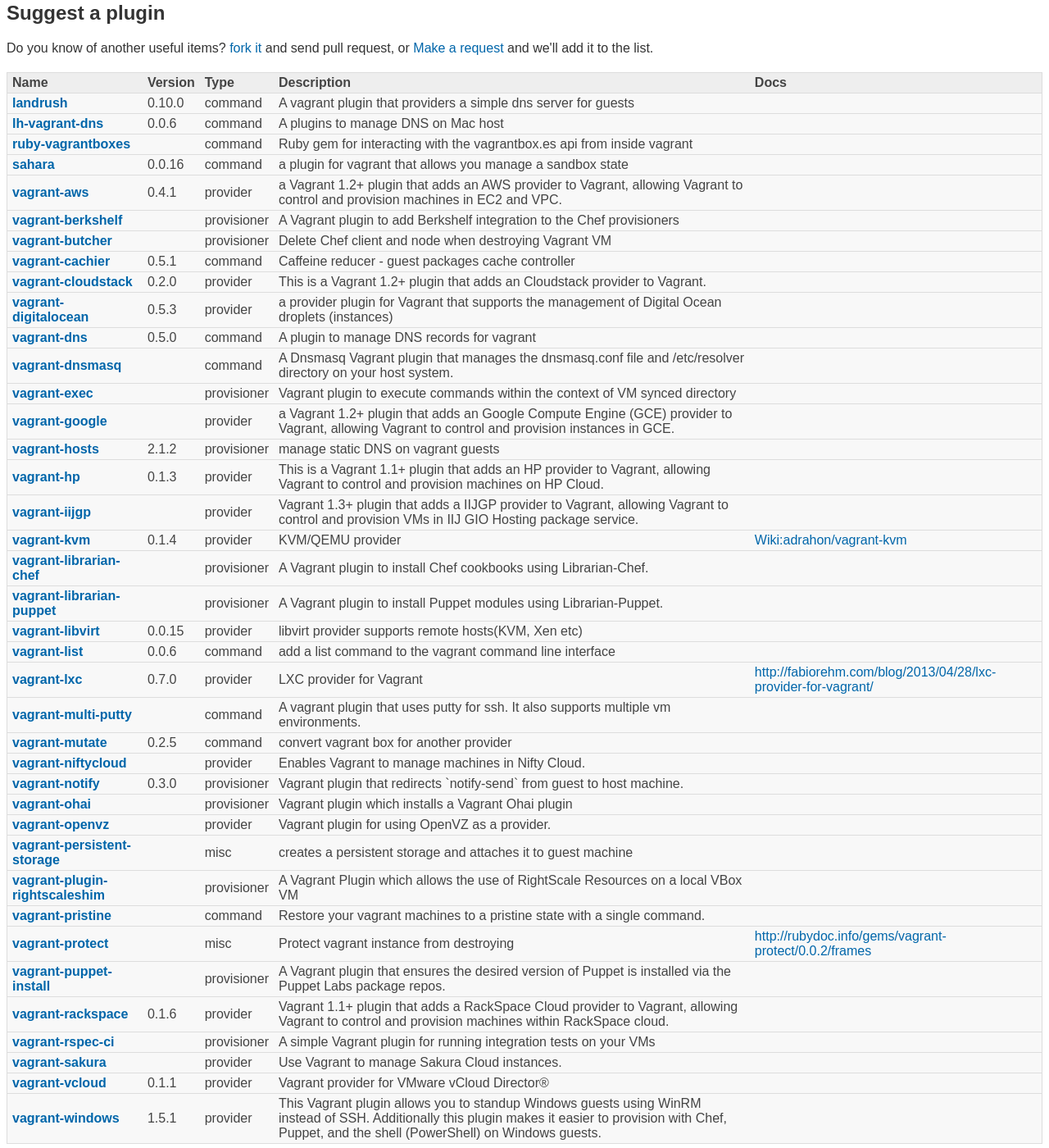
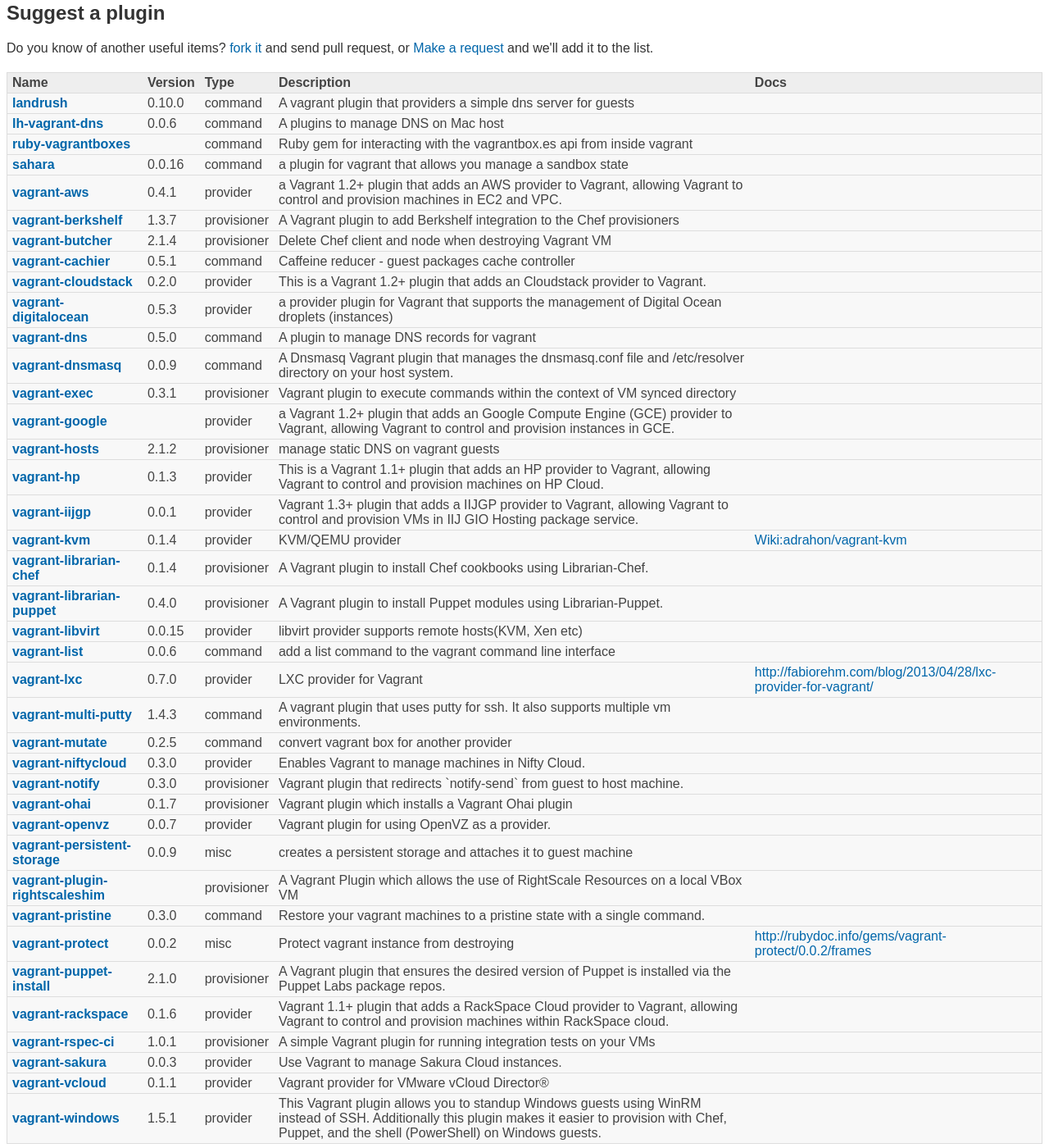
Before and after one commit to vagrant-lists/vagrant-lists.github.io, a Jekyll site: the page built from plugins.html, in a window 1280 px wide and 1400 px high, scrolled down 202 px. Shown: the whole window at 82% size. Built offline with Jekyll 4.4.1, drawn with Linux system fonts in a browser that asks for light colours; nearby versions of some CDN libraries; Markdown is read by kramdown in place of the engine named in the settings.

Commit message:
update plugin versions
Signed-off-by: Hiroshi Miura <miurahr@linux.com>

```diff
--- a/_data/plugin_versions.yml
+++ b/_data/plugin_versions.yml
@@ -18,3 +18,20 @@
 vagrant-digitalocean: 0.5.3
 vagrant-notify: 0.3.0
 vagrant-rackspace: 0.1.6
+vagrant-rspec-ci: 1.0.1
+vagrant-multi-putty: 1.4.3
+vagrant-sakura: 0.0.3
+vagrant-exec: 0.3.1
+vagrant-butcher: 2.1.4
+vagrant-persistent-storage: 0.0.9
+vagrant-librarian-puppet: 0.4.0
+vagrant-puppet-install: 2.1.0
+vagrant-librarian-chef: 0.1.4
+vagrant-openvz: 0.0.7
+vagrant-niftycloud: 0.3.0
+vagrant-iijgp: 0.0.1
+vagrant-protect: 0.0.2
+vagrant-ohai: 0.1.7
+vagrant-berkshelf: 1.3.7
+vagrant-pristine: 0.3.0
+vagrant-dnsmasq: 0.0.9
```
